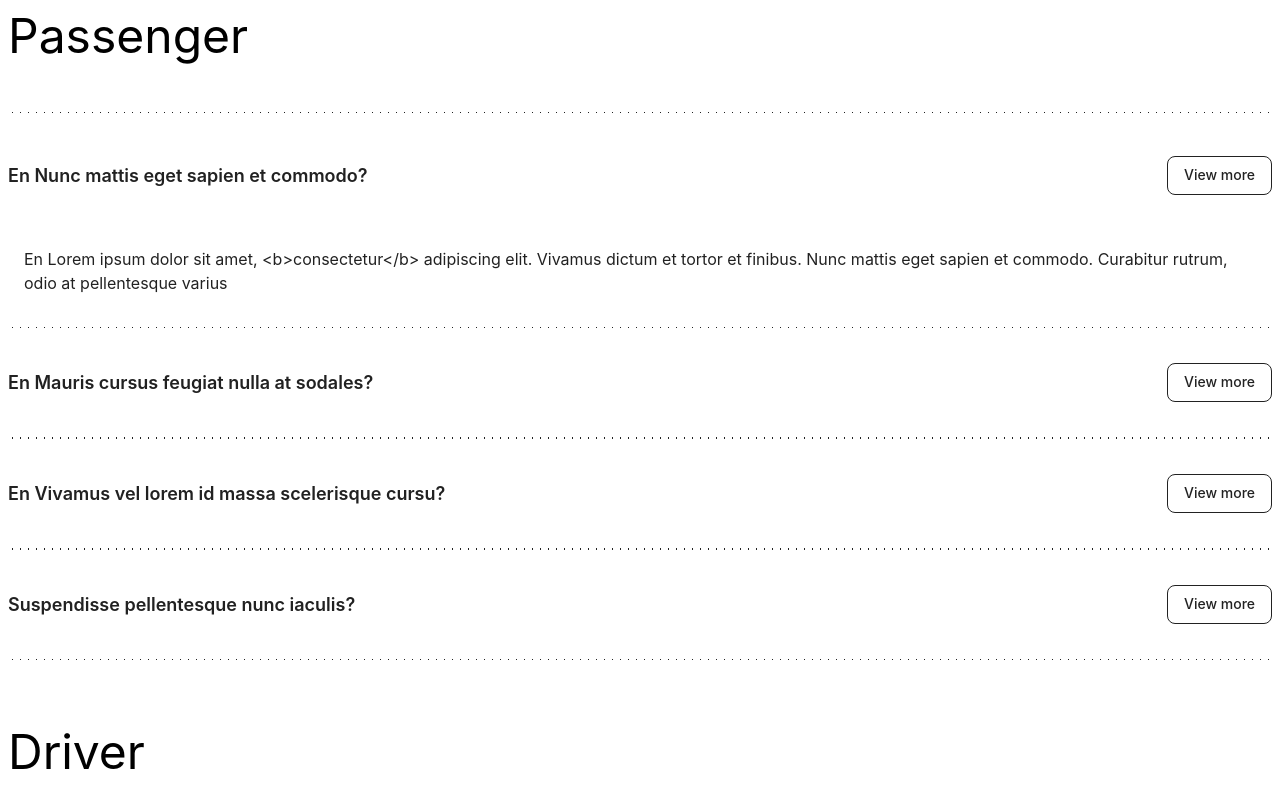
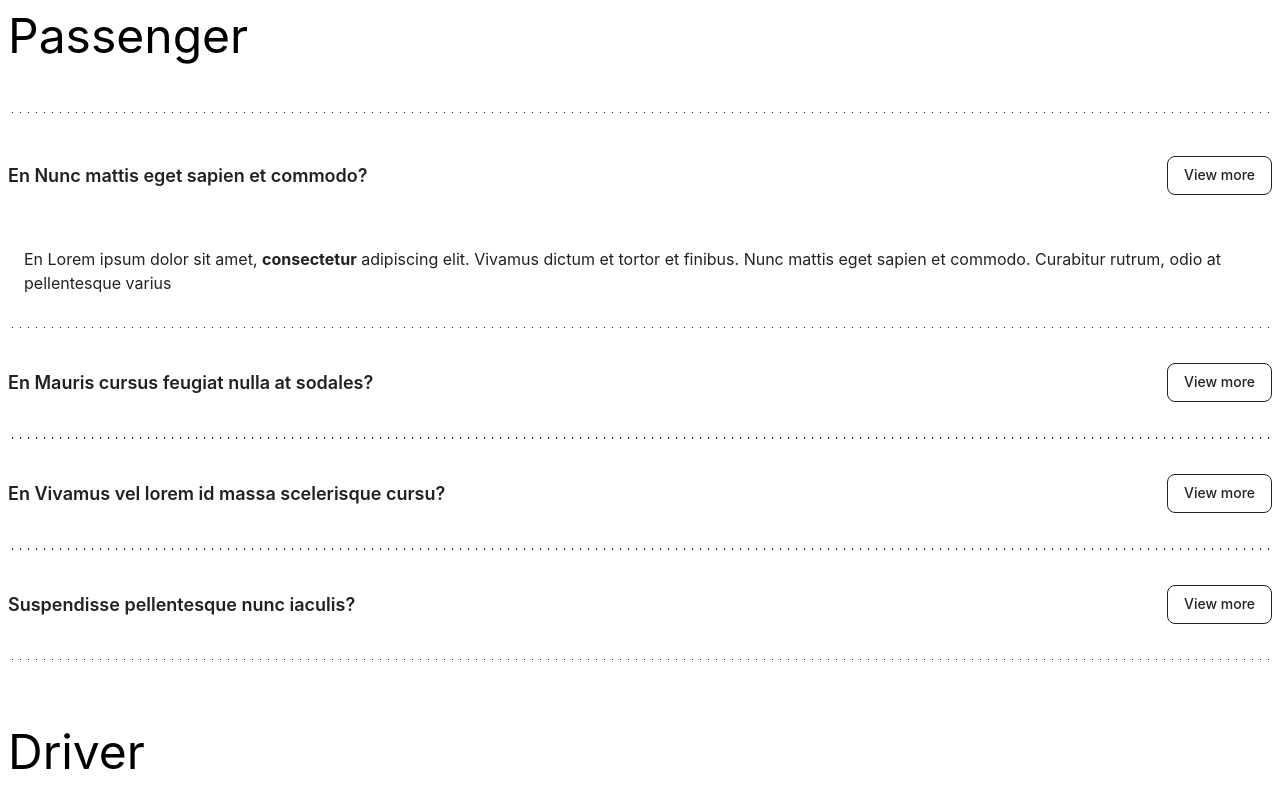
Before and after one commit to tiavina-mika/mui-custom-accordion, a React (Create React App) app in the folder src/: page / in a window 1280 px wide. Both pictures are taken after a click on the button 640 px from the left and 779 px from the top of the page. Shown: the top 800 px of the page. Built offline with nearby package versions, Linux system fonts and the light colour scheme.

Commit message:
use html parser

```diff
--- a/package.json
+++ b/package.json
@@ -5,6 +5,7 @@
     "@mui/material": "latest",
     "@types/react": "latest",
     "@types/react-dom": "latest",
+    "html-react-parser": "3.0.9",
     "react": "latest",
     "react-dom": "latest",
     "typescript": "latest"
--- a/src/Faqs.tsx
+++ b/src/Faqs.tsx
@@ -1,11 +1,10 @@
+import { SyntheticEvent, useMemo, useState } from "react";
 import { Box, Button, Stack, Typography, styled } from "@mui/material";
 import Accordion from "@mui/material/Accordion";
-import AccordionSummary, {
-  AccordionSummaryProps
-} from "@mui/material/AccordionSummary";
+import AccordionSummary from "@mui/material/AccordionSummary";
 import AccordionDetails from "@mui/material/AccordionDetails";
 import fr from "./faqs.json";
-import { SyntheticEvent, useMemo, useState } from "react";
+import parseHtml from "html-react-parser";
 
 interface IContent {
   question: string;
@@ -113,7 +112,7 @@ const Faqs = () => {
                   </Typography>
                 </StyledAccordionSummary>
                 <AccordionDetails>
-                  <Typography>{subItem.response}</Typography>
+                  <Typography>{parseHtml(subItem.response)}</Typography>
                 </AccordionDetails>
               </Accordion>
             ))}
```
